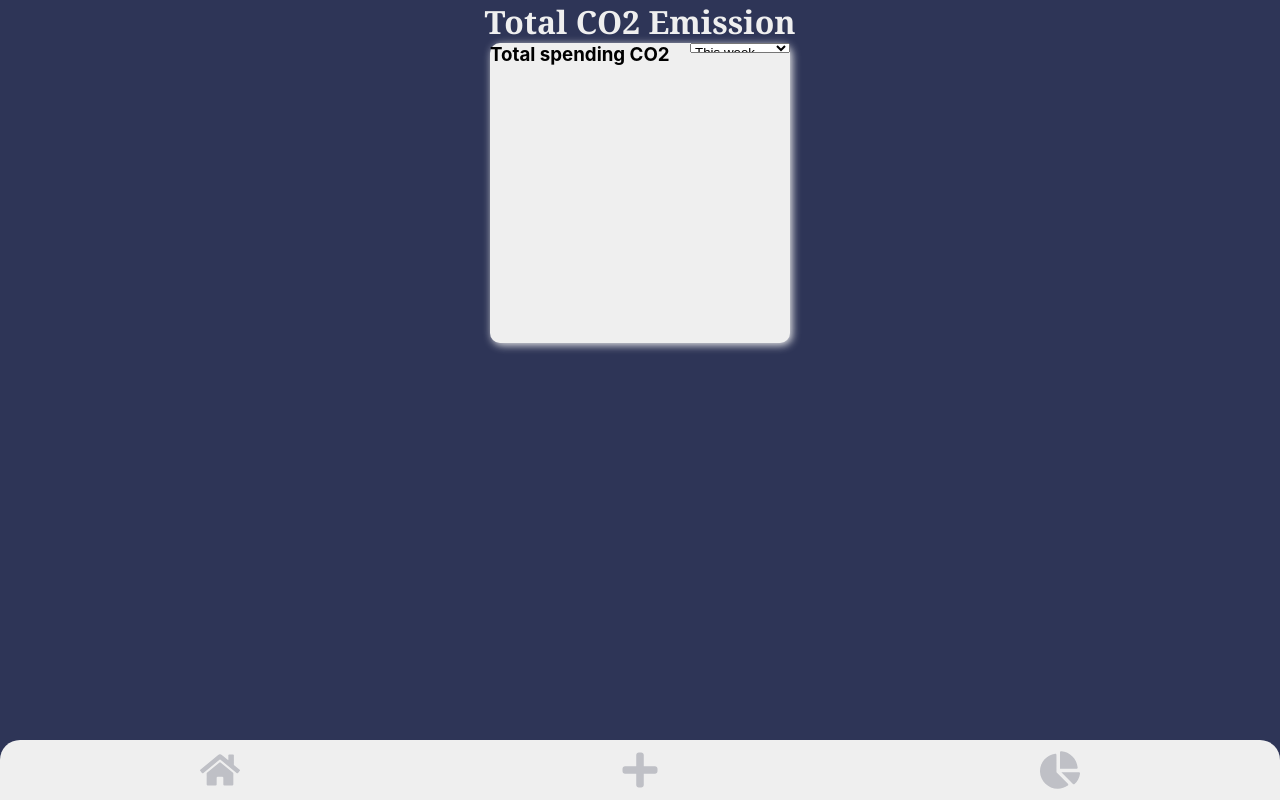
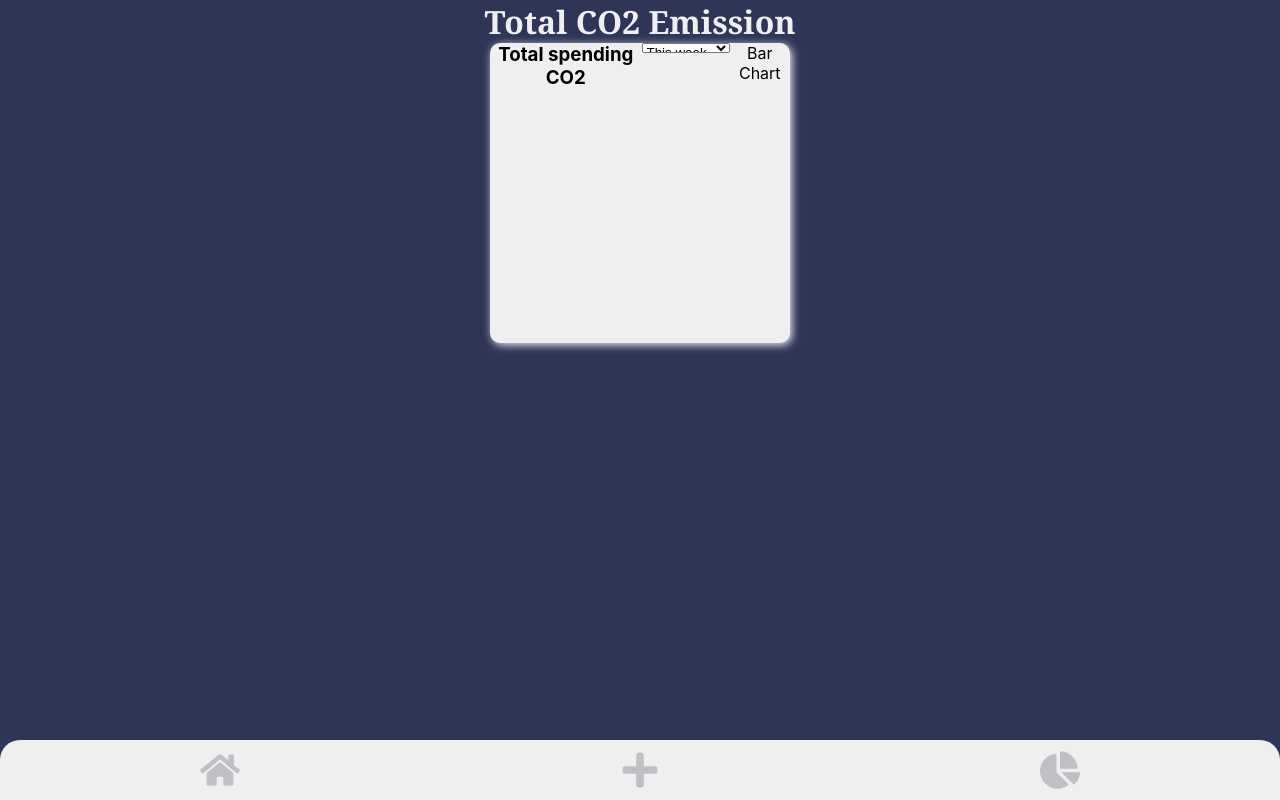
Before and after one commit to johdyn/capstoneNF2021, a React (Create React App) app: page /summary in a window 1280 px wide. Built offline with nearby package versions, Linux system fonts and the light colour scheme.

Commit message:
install react chartjs-2

```diff
--- a/package.json
+++ b/package.json
@@ -9,6 +9,7 @@
     "@testing-library/user-event": "^12.8.3",
     "chart.js": "^3.2.1",
     "react": "^17.0.2",
+    "react-chartjs-2": "^3.0.3",
     "react-datepicker": "^3.8.0",
     "react-dom": "^17.0.2",
     "react-icons": "^4.2.0",
--- /dev/null
+++ b/src/components/BarChart.js
@@ -0,0 +1,5 @@
+import React from "react";
+
+export default function BarChart() {
+  return <div>Bar Chart</div>;
+}
--- a/src/components/SummaryCard.js
+++ b/src/components/SummaryCard.js
@@ -1,5 +1,5 @@
 import "./SummaryCard.css";
-
+import BarChart from "./BarChart";
 import Chart from "chart.js";
 
 export default function SummaryCard() {
@@ -11,6 +11,7 @@ export default function SummaryCard() {
         <option>This month</option>
         <option>This year</option>
       </select>
+      <BarChart />
     </div>
   );
 }
```
Also changed, not shown: 1 other file (tests, documents, lock files or other folders).
